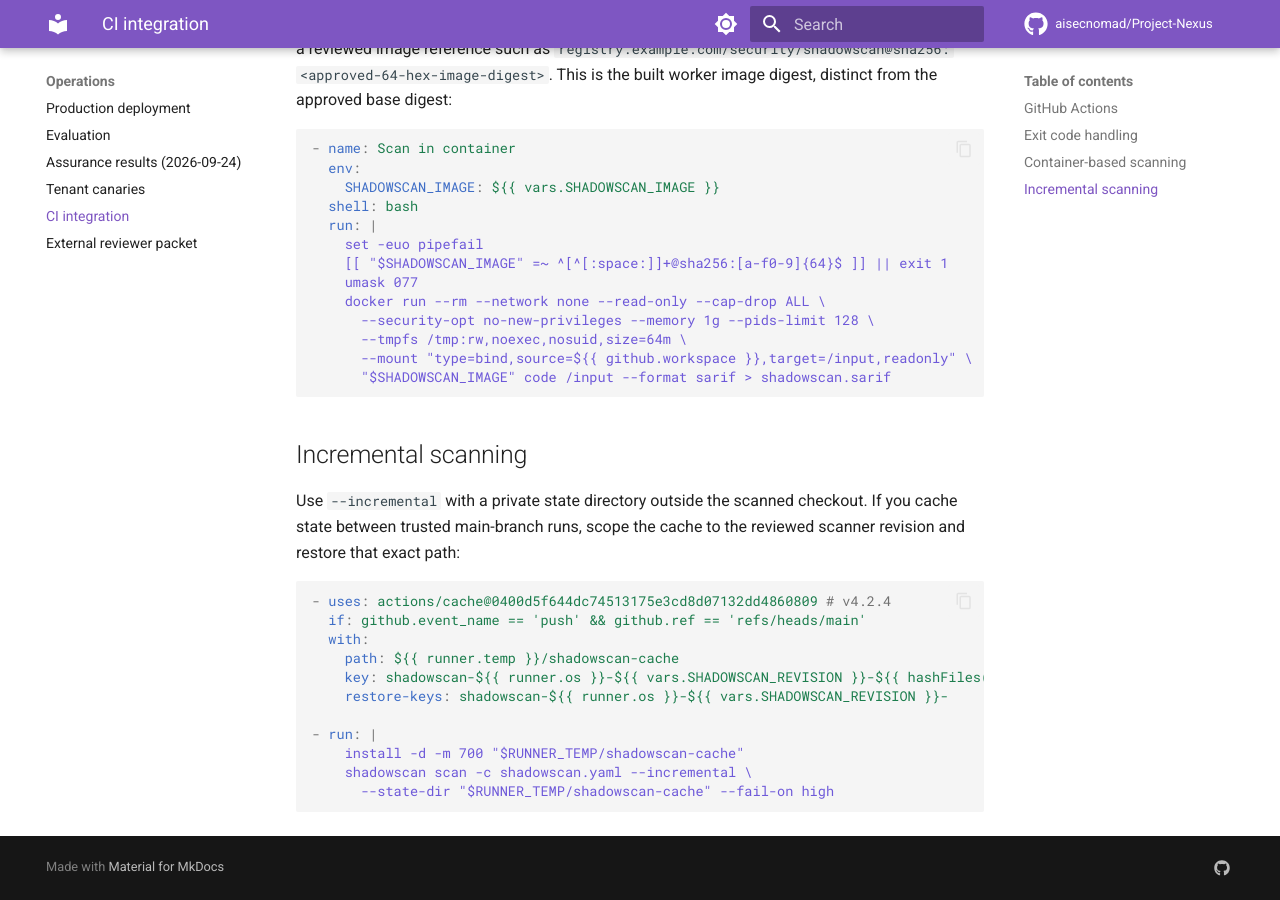
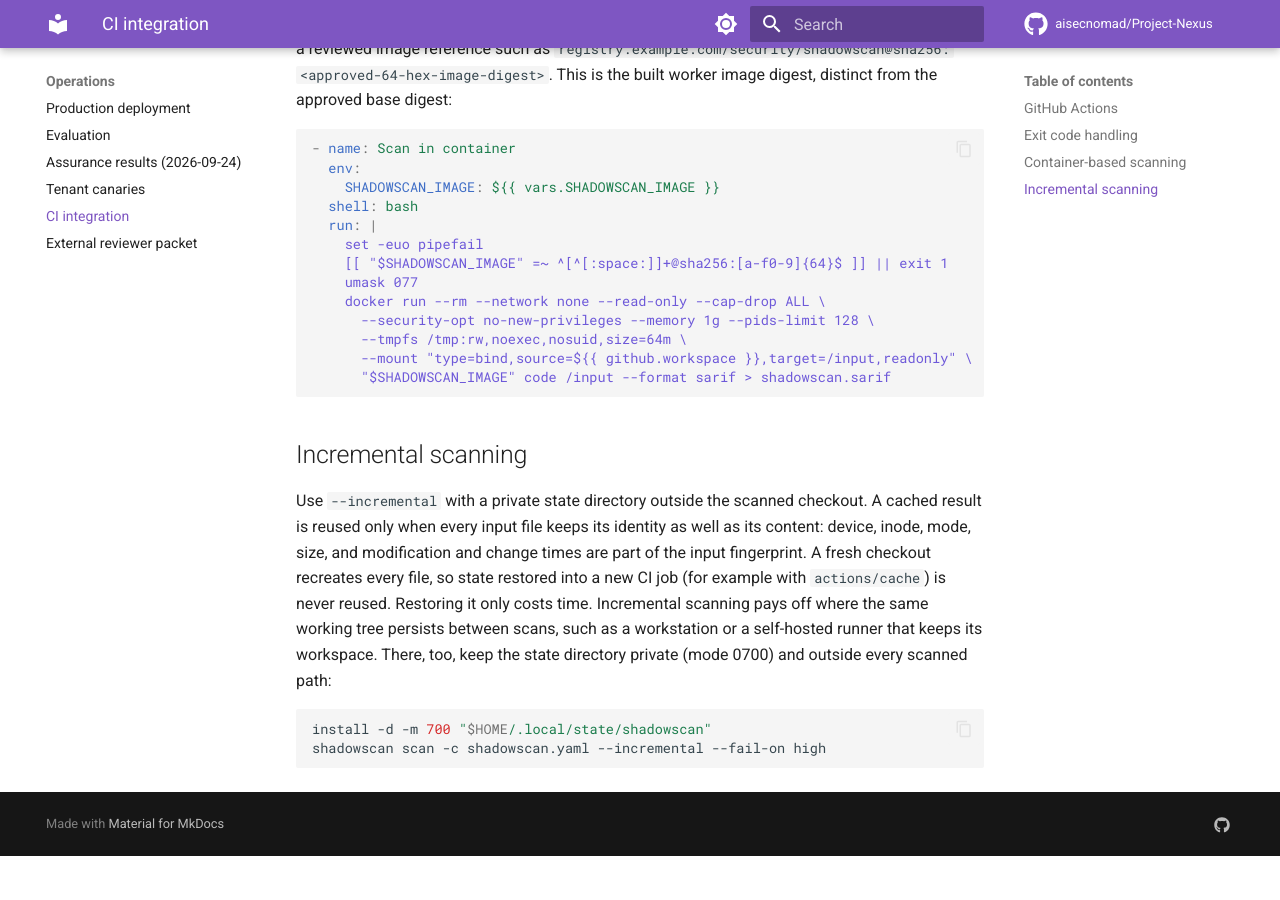
Before and after one commit to aisecnomad/Project-Nexus, an MkDocs documentation site: the page built from docs/operations/ci.md, in a window 1280 px wide and 900 px high, scrolled down 986 px. Built offline with MkDocs 1.6.1 and Material for MkDocs 9.7.7, drawn with Linux system fonts in a browser that asks for light colours; comment, search, counter and statistics services are not loaded; after the commit the page ends 1842 px from its top, so only the background shows below that.

Commit message:
Announce the bypassed cache; correct the CI cache recipe
--dump-records turned the incremental cache off without saying so. A
cached result has no records to export, so the cache cannot be used, but
the cache now logs a one-line warning when --incremental is requested
alongside record exports.

docs/operations/ci.md recommended restoring the incremental state
directory with actions/cache. The input fingerprint includes file
identity (device, inode, mode, size, modification and change times), so
a fresh checkout never reuses restored state; recreating identical content
at the same path misses the cache. The page now explains this and limits
the advice to working trees that persist between scans.

This change is AI-assisted and has not been independently reviewed.

Co-Authored-By: Claude Opus 5.5 <noreply@anthropic.com>
Claude-Session: https://claude.ai/code/session_01L5pu2sBsmH8Q4dcGNAf2oU
Signed-off-by: Claude <noreply@anthropic.com>

````diff
--- a/docs/operations/ci.md
+++ b/docs/operations/ci.md
@@ -51,19 +51,16 @@ This is the built worker image digest, distinct from the approved base digest:
 ## Incremental scanning
 
 Use `--incremental` with a private state directory outside the scanned checkout.
-If you cache state between trusted main-branch runs, scope the cache to the
-reviewed scanner revision and restore that exact path:
+A cached result is reused only when every input file keeps its identity as
+well as its content: device, inode, mode, size, and modification and change
+times are part of the input fingerprint. A fresh checkout recreates every
+file, so state restored into a new CI job (for example with `actions/cache`)
+is never reused. Restoring it only costs time. Incremental scanning pays off
+where the same working tree persists between scans, such as a workstation or
+a self-hosted runner that keeps its workspace. There, too, keep the state
+directory private (mode 0700) and outside every scanned path:
 
-```yaml
-- uses: actions/cache@0400d5f644dc74513175e3cd8d07132dd4860809 # v4.2.4
-  if: github.event_name == 'push' && github.ref == 'refs/heads/main'
-  with:
-    path: ${{ runner.temp }}/shadowscan-cache
-    key: shadowscan-${{ runner.os }}-${{ vars.SHADOWSCAN_REVISION }}-${{ hashFiles('shadowscan.yaml', '**/*.py', '**/*.js', '**/*.ts') }}
-    restore-keys: shadowscan-${{ runner.os }}-${{ vars.SHADOWSCAN_REVISION }}-
-
-- run: |
-    install -d -m 700 "$RUNNER_TEMP/shadowscan-cache"
-    shadowscan scan -c shadowscan.yaml --incremental \
-      --state-dir "$RUNNER_TEMP/shadowscan-cache" --fail-on high
+```sh
+install -d -m 700 "$HOME/.local/state/shadowscan"
+shadowscan scan -c shadowscan.yaml --incremental --fail-on high
 ```
````
Also changed, not shown: 2 other files.
